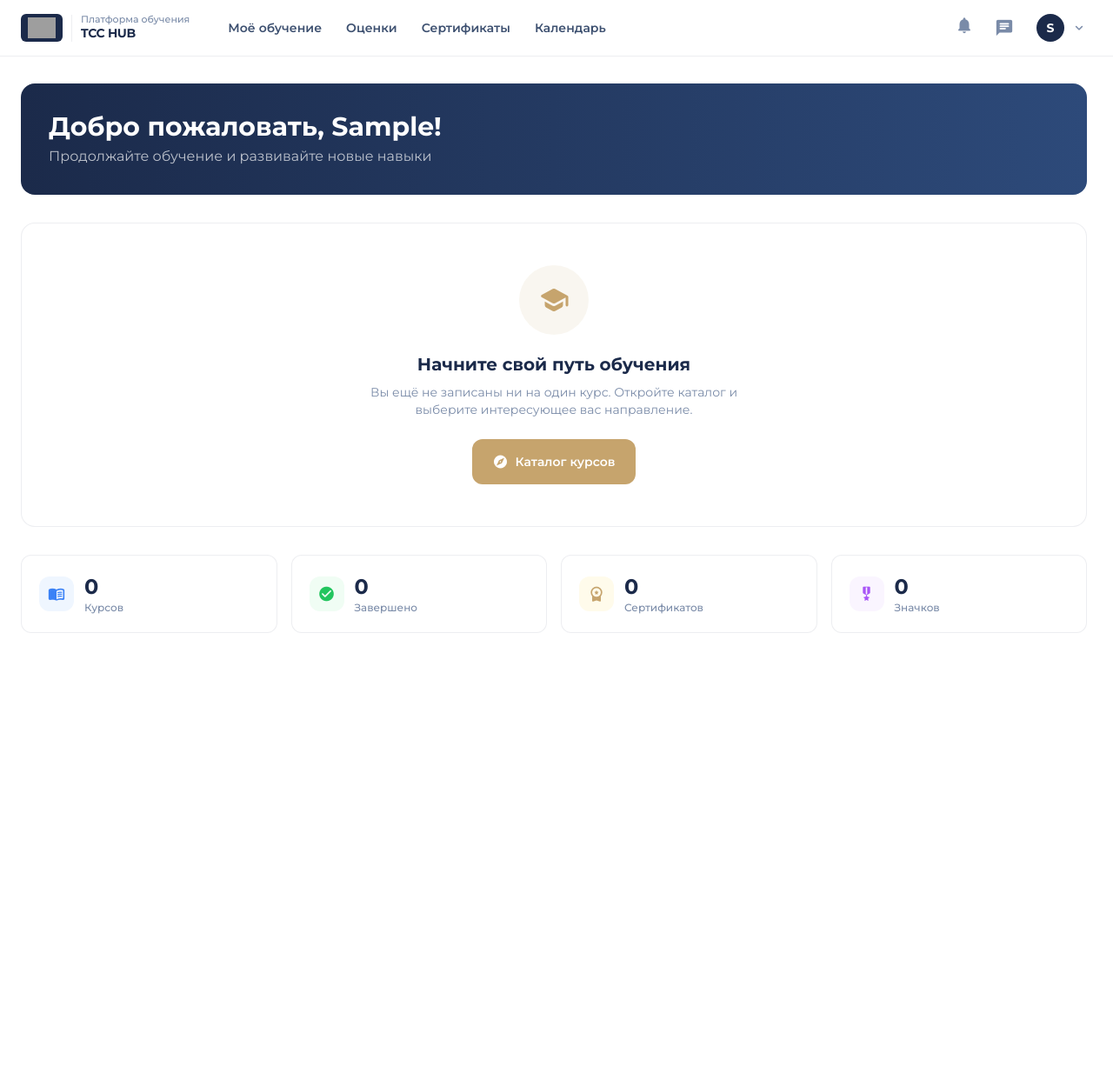
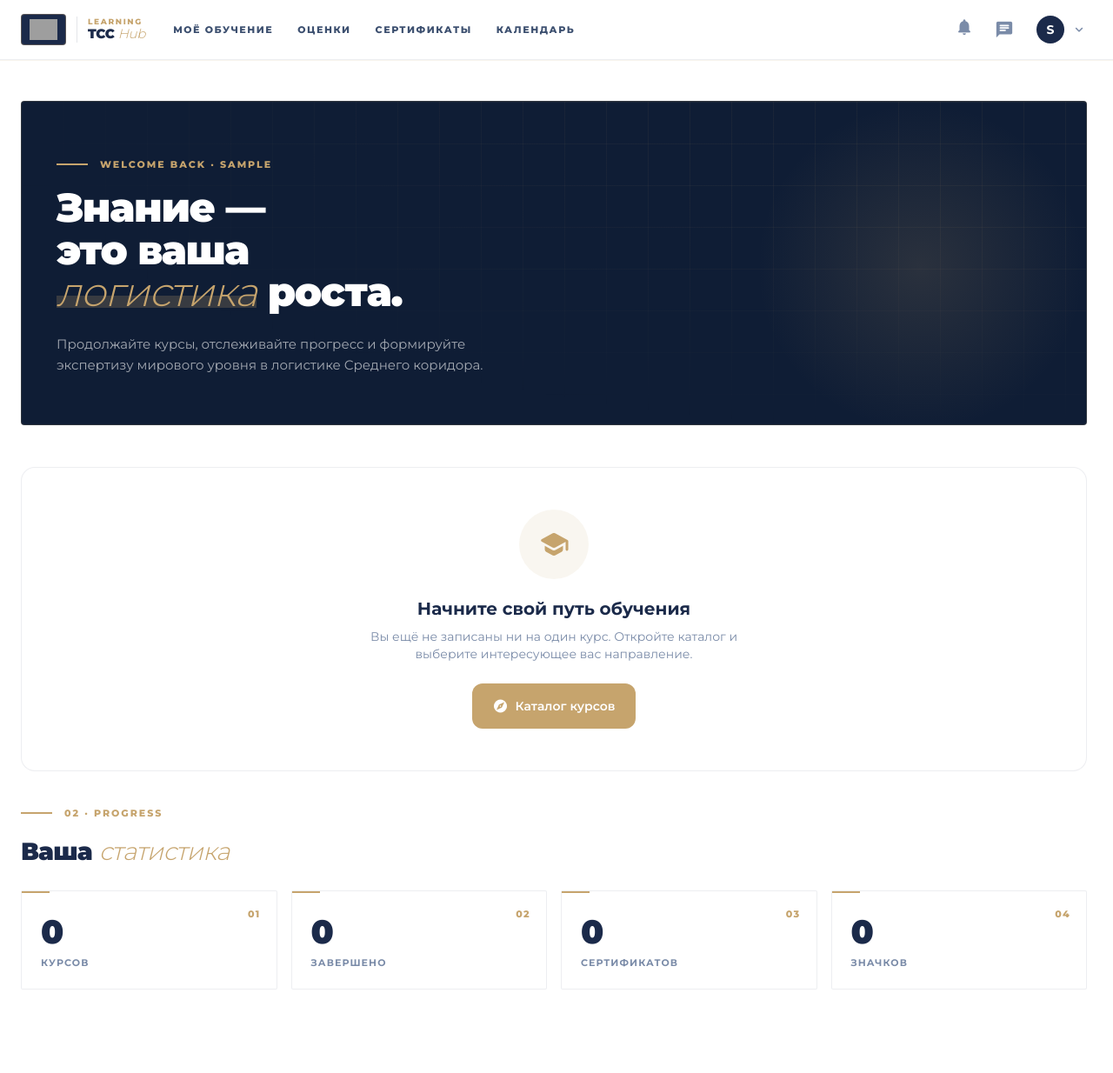
Before and after one commit to azamatkajyrov26-lab/tcchub, a Django app: page /dashboard/ in a window 1280 px wide. Shown: the whole page at 87% size. Before the commit the page ends 728 px from the top, so only its background shows below. Run offline with Django 5.2, Linux system fonts and the light colour scheme; the visitor is signed in with stand-in values (Sample User, id 1); data that the repository does not hold is empty; parts of the project's set-up code (start-up, migrations or seed data) failed here and were passed over; some libraries are stand-ins or nearby versions; grey boxes are pictures that could not be loaded.

Commit message:
LMS redesign: editorial style matching public site (nav, hero, stats)

```diff
--- a/backend/templates/dashboard/index.html
+++ b/backend/templates/dashboard/index.html
@@ -5,21 +5,29 @@
 {% block page_title_block %}{% endblock %}
 
 {% block content %}
-<!-- Welcome Banner -->
-<div class="bg-gradient-to-r from-navy to-navy-light rounded-2xl p-6 sm:p-8 mb-8">
-    <h1 class="text-2xl sm:text-3xl font-bold text-white mb-1">
-        Добро пожаловать, {{ request.user.first_name|default:request.user.username }}!
-    </h1>
-    <p class="text-white/70 text-sm sm:text-base">Продолжайте обучение и развивайте новые навыки</p>
-</div>
+<!-- Editorial Welcome Hero -->
+<section class="relative overflow-hidden mb-12 rounded-[4px]" style="background:#0F1D35;border:1px solid rgba(198,164,109,.18)">
+    <!-- grid mask -->
+    <div aria-hidden="true" style="position:absolute;inset:0;background-image:linear-gradient(rgba(198,164,109,.06) 1px,transparent 1px),linear-gradient(90deg,rgba(198,164,109,.06) 1px,transparent 1px);background-size:48px 48px;mask-image:radial-gradient(ellipse at top right,#000 30%,transparent 75%);-webkit-mask-image:radial-gradient(ellipse at top right,#000 30%,transparent 75%)"></div>
+    <div style="position:absolute;top:0;right:0;width:380px;height:380px;background:radial-gradient(circle,rgba(198,164,109,.15) 0%,transparent 70%);pointer-events:none"></div>
+
+    <div class="relative px-6 sm:px-10 py-10 sm:py-14">
+        <div class="lms-eyebrow" style="margin-bottom:18px">
+            <span class="lms-eyebrow-bar"></span>
+            <span class="lms-eyebrow-label">Welcome back · {{ request.user.first_name|default:request.user.username }}</span>
+        </div>
+        <h1 style="font-size:clamp(30px,3.6vw,52px);font-weight:900;color:#fff;line-height:1.05;letter-spacing:-.025em;max-width:720px;font-family:Montserrat">
+            Знание&nbsp;—<br>это&nbsp;ваша<br><span style="position:relative;display:inline-block"><span style="position:relative;z-index:1;color:#C6A46D;font-weight:300;font-style:italic">логистика</span><span style="position:absolute;left:0;right:0;bottom:6px;height:14px;background:rgba(198,164,109,.22);z-index:0"></span></span>&nbsp;роста.
+        </h1>
+        <p style="margin-top:24px;max-width:560px;color:rgba(255,255,255,.62);font-size:15px;line-height:1.6">Продолжайте курсы, отслеживайте прогресс и формируйте экспертизу мирового уровня в логистике Среднего коридора.</p>
+    </div>
+</section>
 
 {% if enrollments %}
 <!-- Continue Learning -->
-<section class="mb-8">
-    <h2 class="text-lg font-bold text-navy mb-4 flex items-center gap-2">
-        <span class="material-icons-round text-primary">play_circle</span>
-        Продолжить обучение
-    </h2>
+<section class="mb-12">
+    <div class="lms-eyebrow"><span class="lms-eyebrow-bar"></span><span class="lms-eyebrow-label">01 · Continue</span></div>
+    <h2 style="font-size:clamp(22px,2.2vw,30px);font-weight:900;color:#1B2A4A;letter-spacing:-.02em;margin-bottom:24px">Продолжить <span style="color:#C6A46D;font-weight:300;font-style:italic">обучение</span></h2>
 
     {% for enrollment in enrollments %}
     {% if forloop.first %}
@@ -120,67 +128,51 @@
 </section>
 {% endif %}
 
-<!-- Stats Row -->
-<section class="mb-8">
-    <div class="grid grid-cols-2 lg:grid-cols-4 gap-2 sm:gap-3 lg:gap-4">
-        <div class="bg-white rounded-xl border border-border p-4 sm:p-5">
-            <div class="flex items-center gap-3">
-                <div class="w-10 h-10 rounded-xl bg-blue-50 flex items-center justify-center shrink-0">
-                    <span class="material-icons-round text-blue-500 text-xl">menu_book</span>
-                </div>
-                <div>
-                    <p class="text-2xl font-bold text-navy">{{ enrolled_count }}</p>
-                    <p class="text-xs text-text-light font-medium">Курсов</p>
-                </div>
-            </div>
+<!-- Editorial Stats Row -->
+<section class="mb-12">
+    <div class="lms-eyebrow"><span class="lms-eyebrow-bar"></span><span class="lms-eyebrow-label">02 · Progress</span></div>
+    <h2 style="font-size:clamp(22px,2.2vw,30px);font-weight:900;color:#1B2A4A;letter-spacing:-.02em;margin-bottom:24px">Ваша <span style="color:#C6A46D;font-weight:300;font-style:italic">статистика</span></h2>
+    <div class="grid grid-cols-2 lg:grid-cols-4 gap-3 lg:gap-4">
+        {% for stat in '1234'|make_list %}{% endfor %}
+        <div class="lms-stat-card">
+            <span class="lms-stat-num">01</span>
+            <p class="lms-stat-value">{{ enrolled_count }}</p>
+            <p class="lms-stat-label">Курсов</p>
         </div>
-        <div class="bg-white rounded-xl border border-border p-4 sm:p-5">
-            <div class="flex items-center gap-3">
-                <div class="w-10 h-10 rounded-xl bg-green-50 flex items-center justify-center shrink-0">
-                    <span class="material-icons-round text-green-500 text-xl">check_circle</span>
-                </div>
-                <div>
-                    <p class="text-2xl font-bold text-navy">{{ completed_count }}</p>
-                    <p class="text-xs text-text-light font-medium">Завершено</p>
-                </div>
-            </div>
+        <div class="lms-stat-card">
+            <span class="lms-stat-num">02</span>
+            <p class="lms-stat-value">{{ completed_count }}</p>
+            <p class="lms-stat-label">Завершено</p>
         </div>
-        <div class="bg-white rounded-xl border border-border p-4 sm:p-5">
-            <div class="flex items-center gap-3">
-                <div class="w-10 h-10 rounded-xl bg-amber-50 flex items-center justify-center shrink-0">
-                    <span class="material-icons-round text-primary text-xl">workspace_premium</span>
-                </div>
-                <div>
-                    <p class="text-2xl font-bold text-navy">{{ certificates_count }}</p>
-                    <p class="text-xs text-text-light font-medium">Сертификатов</p>
-                </div>
-            </div>
+        <div class="lms-stat-card">
+            <span class="lms-stat-num">03</span>
+            <p class="lms-stat-value">{{ certificates_count }}</p>
+            <p class="lms-stat-label">Сертификатов</p>
         </div>
-        <div class="bg-white rounded-xl border border-border p-4 sm:p-5">
-            <div class="flex items-center gap-3">
-                <div class="w-10 h-10 rounded-xl bg-purple-50 flex items-center justify-center shrink-0">
-                    <span class="material-icons-round text-purple-500 text-xl">military_tech</span>
-                </div>
-                <div>
-                    <p class="text-2xl font-bold text-navy">{{ badges_count }}</p>
-                    <p class="text-xs text-text-light font-medium">Значков</p>
-                </div>
-            </div>
+        <div class="lms-stat-card">
+            <span class="lms-stat-num">04</span>
+            <p class="lms-stat-value">{{ badges_count }}</p>
+            <p class="lms-stat-label">Значков</p>
         </div>
     </div>
 </section>
 
+<style>
+.lms-stat-card{position:relative;background:#fff;border:1px solid rgba(27,42,74,.08);padding:28px 22px 22px;transition:border-color .25s,transform .25s;border-radius:2px}
+.lms-stat-card:hover{border-color:rgba(198,164,109,.45);transform:translateY(-2px)}
+.lms-stat-card::before{content:"";position:absolute;left:0;top:0;width:32px;height:2px;background:#C6A46D}
+.lms-stat-num{position:absolute;right:18px;top:18px;font-size:11px;font-weight:800;color:#C6A46D;letter-spacing:.12em}
+.lms-stat-value{font-size:38px;font-weight:900;color:#1B2A4A;line-height:1;letter-spacing:-.03em;margin-bottom:8px;font-family:Montserrat}
+.lms-stat-label{font-size:11px;font-weight:700;color:#7A8BA8;text-transform:uppercase;letter-spacing:.1em}
+</style>
+
 <!-- Recent Notifications -->
 {% if recent_notifications %}
 <section>
-    <div class="flex items-center justify-between mb-4">
-        <h2 class="text-lg font-bold text-navy flex items-center gap-2">
-            <span class="material-icons-round text-primary">notifications</span>
-            Уведомления
-        </h2>
-        <a href="{% url 'notifications' %}" class="text-sm text-primary font-semibold hover:text-primary-hover transition">
-            Все уведомления
-        </a>
+    <div class="lms-eyebrow"><span class="lms-eyebrow-bar"></span><span class="lms-eyebrow-label">03 · Updates</span></div>
+    <div class="flex items-end justify-between mb-6">
+        <h2 style="font-size:clamp(22px,2.2vw,30px);font-weight:900;color:#1B2A4A;letter-spacing:-.02em">Свежие <span style="color:#C6A46D;font-weight:300;font-style:italic">уведомления</span></h2>
+        <a href="{% url 'notifications' %}" style="font-size:11px;font-weight:800;letter-spacing:.14em;color:#C6A46D;text-transform:uppercase;border-bottom:1px solid #C6A46D;padding-bottom:2px">Все&nbsp;→</a>
     </div>
     <div class="bg-white rounded-xl border border-border divide-y divide-border overflow-hidden">
         {% for notification in recent_notifications %}
--- a/backend/templates/layouts/dashboard.html
+++ b/backend/templates/layouts/dashboard.html
@@ -1,48 +1,47 @@
 {% extends "base.html" %}
+
+{% block extra_head %}
+<style>
+.lms-nav-link{position:relative;font-size:11px;font-weight:800;letter-spacing:.14em;color:#3D5070;padding:24px 0;transition:color .2s}
+.lms-nav-link:hover{color:#1B2A4A}
+.lms-nav-link.is-active{color:#1B2A4A}
+.lms-nav-link.is-active::after{content:"";position:absolute;left:50%;bottom:18px;transform:translateX(-50%);width:28px;height:2px;background:#C6A46D}
+.lms-eyebrow{display:inline-flex;align-items:center;gap:14px;margin-bottom:14px}
+.lms-eyebrow-bar{width:36px;height:2px;background:#C6A46D}
+.lms-eyebrow-label{font-size:11px;font-weight:800;letter-spacing:.18em;color:#C6A46D;text-transform:uppercase}
+.lms-h1{font-size:clamp(28px,3.2vw,44px);font-weight:900;color:#1B2A4A;line-height:1.05;letter-spacing:-.025em;font-family:Montserrat}
+.lms-h1 .accent{color:#C6A46D;font-weight:300;font-style:italic;position:relative;display:inline-block}
+.lms-h1 .accent::after{content:"";position:absolute;left:0;right:0;bottom:4px;height:10px;background:rgba(198,164,109,.18);z-index:-1}
+</style>
+{% endblock %}
 
 {% block body %}
 <div x-data="{ mobileMenu: false, profileOpen: false }" class="min-h-screen bg-white">
 
     <!-- Top Navigation Bar -->
-    <nav class="fixed top-0 left-0 right-0 z-50 bg-white border-b" style="border-color: rgba(27,42,74,0.08);">
+    <nav class="fixed top-0 left-0 right-0 z-50 bg-white" style="border-bottom:1px solid rgba(27,42,74,0.08);box-shadow:0 1px 0 rgba(198,164,109,.12)">
         <div class="max-w-[1440px] mx-auto px-4 lg:px-6">
-            <div class="h-16 flex items-center justify-between">
+            <div class="h-[68px] flex items-center justify-between">
 
                 <!-- Left: Logo + Nav Links -->
                 <div class="flex items-center gap-8">
-                    <!-- Logo -->
-                    <a href="{% url 'dashboard' %}" class="flex items-center gap-2.5 shrink-0">
+                    <!-- Logo (editorial — matches public site) -->
+                    <a href="{% url 'dashboard' %}" class="flex items-center gap-3 shrink-0 group">
                         <img src="https://optim.tildacdn.pro/tild6637-3765-4438-b135-366537363233/-/resize/176x/-/format/webp/noroot.png.webp"
-                             alt="TCC" class="h-8 rounded-md" style="background:#1B2A4A;padding:4px 8px">
-                        <div class="hidden sm:flex flex-col leading-none border-l border-border pl-2.5">
-                            <span class="text-[11px] text-text-light font-medium">Платформа обучения</span>
-                            <span class="text-sm font-bold text-navy tracking-tight">TCC HUB</span>
+                             alt="TCC" class="h-9" style="background:#1B2A4A;padding:5px 9px;border-radius:4px;border:1px solid rgba(198,164,109,.35)">
+                        <div class="hidden sm:flex flex-col leading-tight pl-3" style="border-left:1px solid rgba(27,42,74,.12)">
+                            <span style="font-size:9px;font-weight:800;letter-spacing:.18em;color:#C6A46D;text-transform:uppercase">Learning</span>
+                            <span class="text-[15px] font-black text-navy" style="letter-spacing:-.02em;font-family:Montserrat">TCC <span style="color:#C6A46D;font-weight:300;font-style:italic">Hub</span></span>
                         </div>
                     </a>
 
-                    <!-- Desktop Nav Links -->
-                    <div class="hidden md:flex items-center gap-1" hx-boost="true">
+                    <!-- Desktop Nav Links (editorial — gold underline indicator) -->
+                    <div class="hidden md:flex items-center gap-7" hx-boost="true">
                         {% with request.resolver_match.url_name as current %}
-                        <a href="{% url 'courses' %}"
-                           class="px-3 py-2 rounded-lg text-sm font-semibold transition
-                                  {% if current == 'courses' or current == 'course_detail' %}text-primary bg-primary/10{% else %}text-text-mid hover:text-navy hover:bg-surface{% endif %}">
-                            Моё обучение
-                        </a>
-                        <a href="{% url 'grades' %}"
-                           class="px-3 py-2 rounded-lg text-sm font-semibold transition
-                                  {% if current == 'grades' %}text-primary bg-primary/10{% else %}text-text-mid hover:text-navy hover:bg-surface{% endif %}">
-                            Оценки
-                        </a>
-                        <a href="{% url 'certificates' %}"
-                           class="px-3 py-2 rounded-lg text-sm font-semibold transition
-                                  {% if current == 'certificates' %}text-primary bg-primary/10{% else %}text-text-mid hover:text-navy hover:bg-surface{% endif %}">
-                            Сертификаты
-                        </a>
-                        <a href="{% url 'calendar' %}"
-                           class="px-3 py-2 rounded-lg text-sm font-semibold transition
-                                  {% if current == 'calendar' %}text-primary bg-primary/10{% else %}text-text-mid hover:text-navy hover:bg-surface{% endif %}">
-                            Календарь
-                        </a>
+                        <a href="{% url 'courses' %}" class="lms-nav-link {% if current == 'courses' or current == 'course_detail' %}is-active{% endif %}">МОЁ&nbsp;ОБУЧЕНИЕ</a>
+                        <a href="{% url 'grades' %}" class="lms-nav-link {% if current == 'grades' %}is-active{% endif %}">ОЦЕНКИ</a>
+                        <a href="{% url 'certificates' %}" class="lms-nav-link {% if current == 'certificates' %}is-active{% endif %}">СЕРТИФИКАТЫ</a>
+                        <a href="{% url 'calendar' %}" class="lms-nav-link {% if current == 'calendar' %}is-active{% endif %}">КАЛЕНДАРЬ</a>
                         {% endwith %}
                     </div>
                 </div>
@@ -222,12 +221,18 @@
     </nav>
 
     <!-- Content Area -->
-    <main class="pt-16">
-        <div class="max-w-7xl mx-auto px-4 lg:px-6 py-6 lg:py-8">
+    <main class="pt-[68px]">
+        <div class="max-w-7xl mx-auto px-4 lg:px-6 py-8 lg:py-12">
 
-            <!-- Page Title -->
+            <!-- Editorial Page Title -->
             {% block page_title_block %}
-            <h1 class="text-2xl font-bold text-navy mb-6">{% block page_title %}{% endblock %}</h1>
+            <header class="mb-10">
+                <div class="lms-eyebrow">
+                    <span class="lms-eyebrow-bar"></span>
+                    <span class="lms-eyebrow-label">{% block page_eyebrow %}TCC Hub · Learning{% endblock %}</span>
+                </div>
+                <h1 class="lms-h1">{% block page_title %}{% endblock %}</h1>
+            </header>
             {% endblock %}
 
             <!-- Django Messages -->
```
